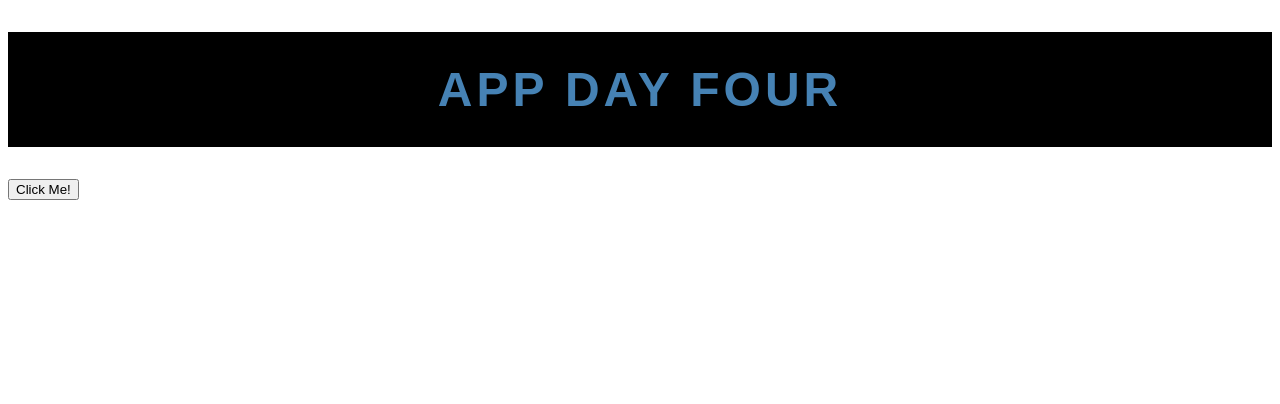
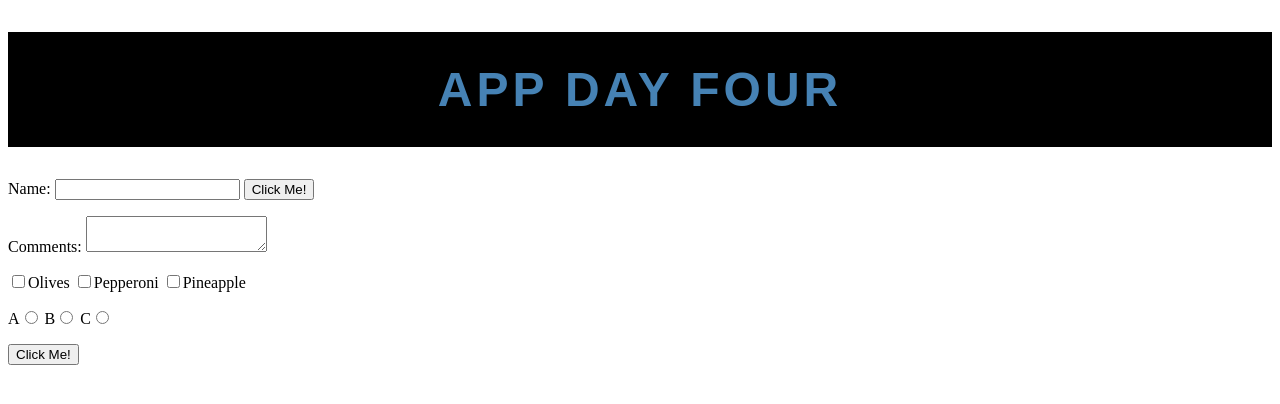
Before and after one commit to AaronD87/dayFour, a plain HTML site: page index.html in a window 1280 px wide. Drawn offline with Linux system fonts and the light colour scheme.

Commit message:
Form Controls

```diff
--- a/index.html
+++ b/index.html
@@ -9,6 +9,49 @@
 </head>
 <body>
     <h1>APP DAY FOUR</h1>
+
+
+    <p>
+
+        <label>
+            Name:
+                <input name="name" type="text">
+        </label>
+
+        <button>Click Me!</button>
+
+    </p>
+
+    <p>
+
+        <label>
+        Comments:
+        <textarea></textarea>
+        </label>
+
+    </p>
+    <p>
+        <label>
+        <input type="checkbox">Olives
+        </label>
+
+        <label>
+        <input type="checkbox">Pepperoni
+        </label>
+
+        <label>
+        <input type="checkbox">Pineapple
+        </label>
+
+    </p>
+    <p>
+
+        <label>A<input name="grade" type="radio"></label>
+        <label>B<input name="grade" type="radio"></label>
+        <label>C<input name="grade" type="radio"></label>
+
+    </p>
+
     <button onclick="sayHello()">Click Me!</button>
     <script src="index.js"></script>
 </body>
```
Also changed, not shown: style.css (line endings or trailing spaces).
